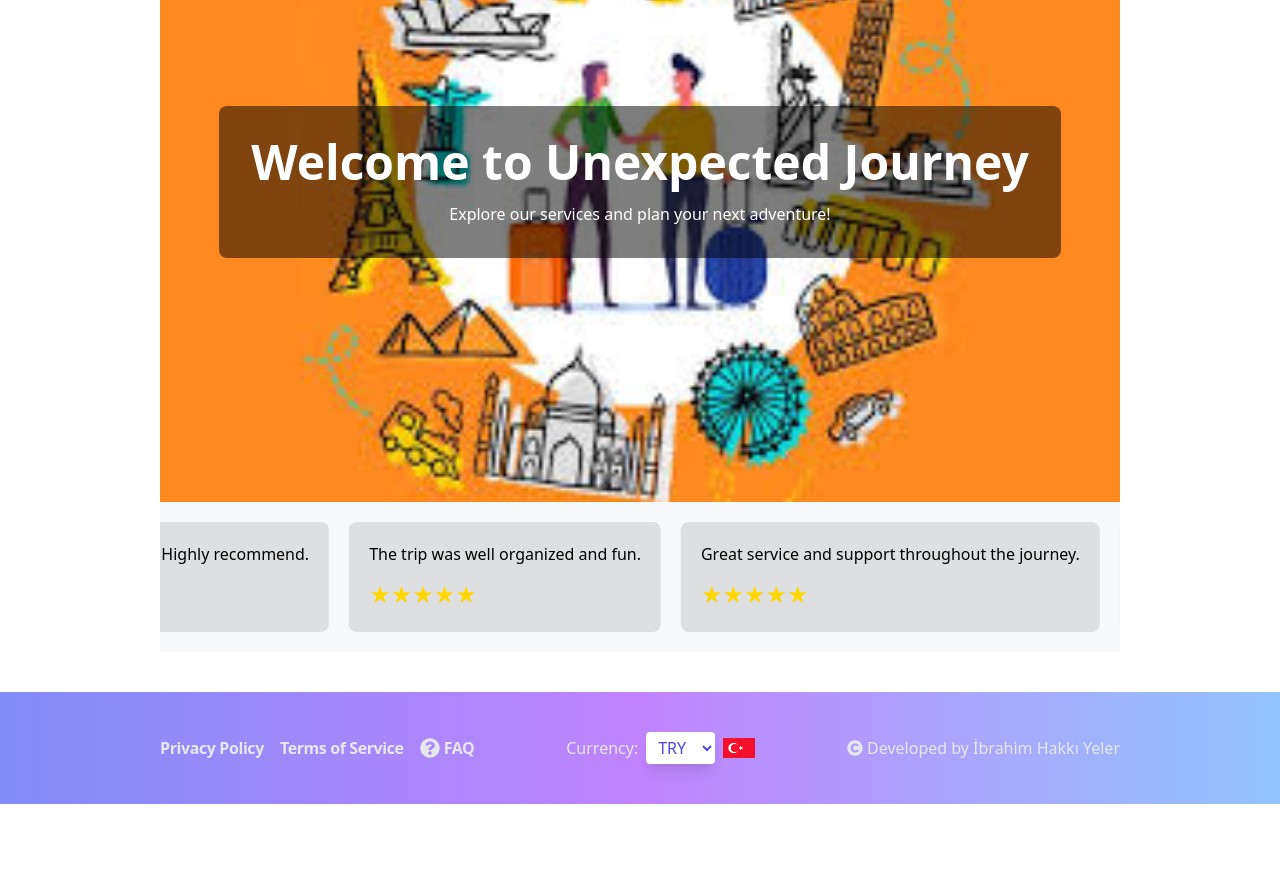
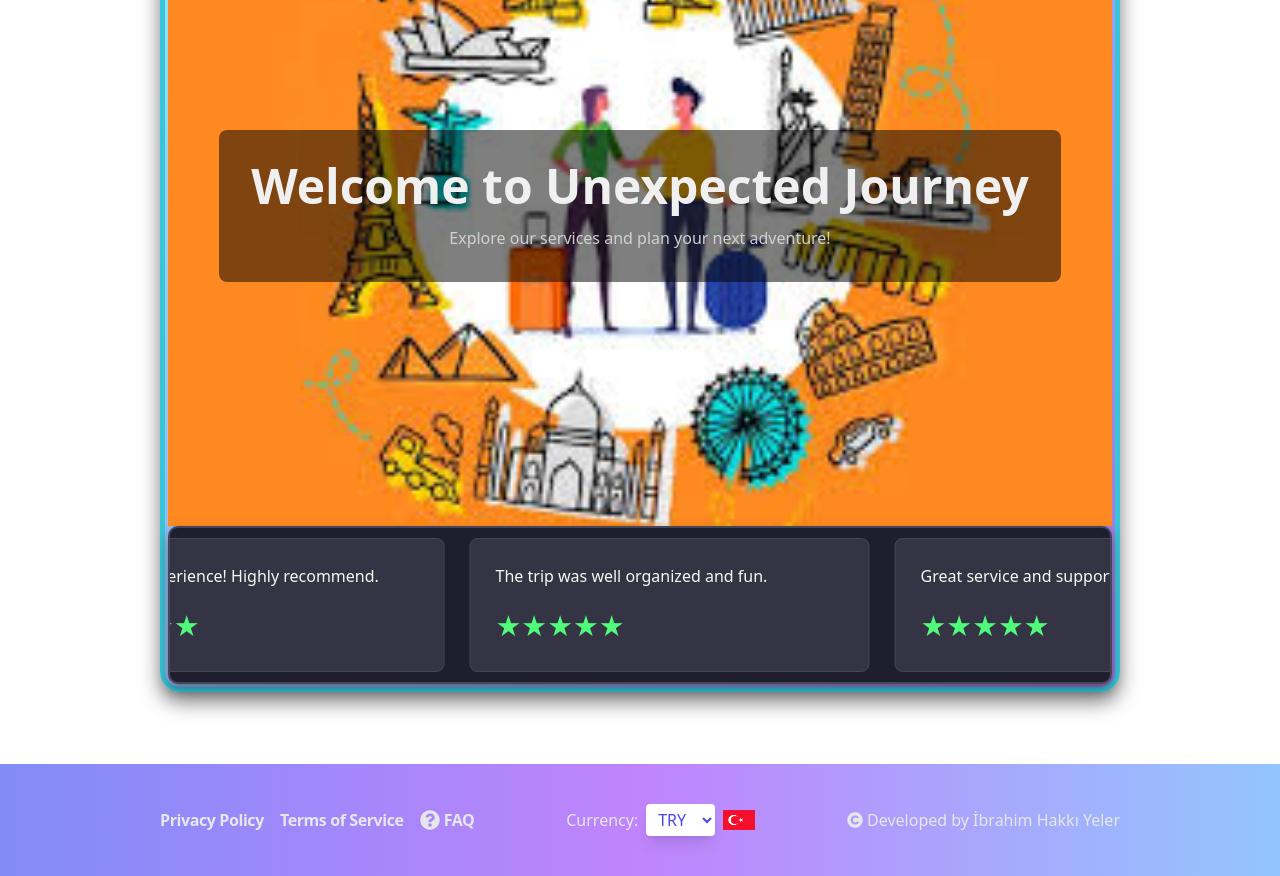
Before and after one commit to ibrahimyeler/BokingAppProject, a React (Vite) app in the folder frontend/: page /home in a window 1280 px wide. Shown: the part 440-1316 px from the top of the page. Before the commit the page ends 1244 px from the top, so only its background shows below. Built offline with nearby package versions, Linux system fonts and the light colour scheme.

Commit message:
menu icon is added to left top of header from right top

```diff
--- a/frontend/src/components/Header.css
+++ b/frontend/src/components/Header.css
@@ -7,6 +7,16 @@
         opacity: 1;
         transform: translateY(0);
     }
+}
+
+@keyframes typing {
+    from { width: 0; }
+    to { width: 100%; }
+}
+
+@keyframes blinkCursor {
+    from { border-right: 2px solid transparent; }
+    to { border-right: 2px solid white; }
 }
 
 @keyframes backgroundChange {
@@ -39,6 +49,7 @@
     white-space: nowrap;
     display: inline-block;
     width: 100%;
+    padding-left: 5rem;
 }
 
 .title-text {
@@ -55,16 +66,6 @@
     animation: typing 4s steps(40, end) infinite, blinkCursor 0.75s step-end infinite;
 }
 
-@keyframes typing {
-    from { width: 0; }
-    to { width: 100%; }
-}
-
-@keyframes blinkCursor {
-    from { border-right: 2px solid transparent; }
-    to { border-right: 2px solid white; }
-}
-
 .title-char {
     display: inline-block;
     animation: fadeInOut 2s infinite;
--- a/frontend/src/components/ReviewsSlider.css
+++ b/frontend/src/components/ReviewsSlider.css
@@ -2,36 +2,45 @@
     width: 100%;
     overflow: hidden;
     position: relative;
-    background: #f8f9fa; /* Arka plan rengi */
-    padding: 20px 0;
+    background: #1e1e2f; /* Arka plan rengi */
+    padding: 10px 0; /* Üstten ve alttan daraltma (önceden 30px idi) */
+    border-radius: 10px;
+    box-shadow: 0 6px 12px rgba(0, 0, 0, 0.4);
+    border: 2px solid #44475a;
+    margin: 0 auto;
+    max-width: 100%; /* Maksimum genişliği ayarladık */
 }
 
 .reviews-slider {
     display: flex;
     animation: scroll 15s linear infinite;
+    padding: 0 50px; /* Yanlardan ekstra boşluk */
 }
 
 .review-item {
-    min-width: 300px; /* Her bir yorum kutusunun genişliği */
-    padding: 20px;
-    margin-right: 20px;
-    background: rgba(0, 0, 0, 0.1);
+    min-width: 400px; /* Yorum kutularının genişliği */
+    padding: 25px; /* İçerik boşluğu */
+    margin-right: 25px; /* Kutular arasındaki boşluk */
+    background: rgba(255, 255, 255, 0.1); /* Yarı saydam arka plan */
     border-radius: 8px;
-    flex: 0 0 auto; /* Flex öğelerinin boyutlarını ayarlar */
+    border: 1px solid #44475a;
+    flex: 0 0 auto;
+    color: #f8f8f2; /* Metin rengi */
 }
 
 .rating {
-    font-size: 1.5rem;
-    margin-top: 10px;
+    font-size: 1.8rem;
+    margin-top: 15px;
+    color: #50fa7b;
 }
 
 .star {
-    color: #ffd700; /* Altın renginde yıldızlar */
-    font-size: 1.5rem;
+    color: #50fa7b; /* Yıldız rengi */
+    font-size: 1.8rem; /* Yıldız boyutu */
 }
 
 .star.filled {
-    color: #ffd700; /* Dolmuş yıldızlar */
+    color: #50fa7b;
 }
 
 @keyframes scroll {
--- a/frontend/src/pages/FlightPage.css
+++ /dev/null
@@ -1,118 +0,0 @@
-/* src/FlightsPage.css */
-.flights-container {
-    padding: 20px;
-    text-align: center;
-    position: relative; /* İçerik ile buton arasındaki konumu ayarlamak için */
-  }
-
-  .content {
-    max-width: 800px;
-    margin: 0 auto;
-  }
-
-  .header-container {
-    position: relative;
-    display: inline-block;
-    margin-bottom: 20px;
-  }
-
-  .animated-header {
-    font-size: 2.5rem;
-    font-weight: bold;
-    color: #fff; /* Başlık rengi */
-    background: linear-gradient(45deg, #3498db, #e74c3c); /* Arka plan şeridi */
-    background-clip: text;
-    -webkit-background-clip: text;
-    color: transparent;
-    animation: colorChange 3s infinite; /* Animasyon */
-  }
-
-  @keyframes colorChange {
-    0% {
-      color: #3498db;
-    }
-    50% {
-      color: #e74c3c;
-    }
-    100% {
-      color: #3498db;
-    }
-  }
-
-  .search-container {
-    margin: 20px 0;
-    display: flex;
-    flex-direction: column; /* Yazı ve buton dikey olarak hizalanacak */
-    align-items: center; /* Orta hizalama */
-  }
-
-  .flight-search-form {
-    max-width: 600px;
-    margin: 0 auto;
-    padding: 20px;
-    border: 1px solid #ddd;
-    border-radius: 8px;
-    background-color: #f9f9f9;
-  }
-
-  .flight-search-form h2 {
-    font-size: 1.5rem;
-    margin-bottom: 20px;
-  }
-
-  .form-group {
-    margin-bottom: 15px;
-    text-align: left;
-  }
-
-  .form-group label {
-    display: block;
-    margin-bottom: 5px;
-    font-weight: bold;
-  }
-
-  .form-group input {
-    width: 100%;
-    padding: 8px;
-    font-size: 1rem;
-    border: 1px solid #ccc;
-    border-radius: 4px;
-  }
-
-  .search-button {
-    padding: 12px 25px;
-    font-size: 1.1rem;
-    color: #fff;
-    background-color: #e74c3c; /* Buton arka plan rengi */
-    border: none;
-    border-radius: 8px;
-    cursor: pointer;
-    transition: background-color 0.3s, transform 0.3s;
-    box-shadow: 0 4px 8px rgba(0, 0, 0, 0.2);
-  }
-
-  .search-button:hover {
-    background-color: #c0392b; /* Hover rengi */
-    transform: scale(1.05);
-  }
-
-  .back-button-container {
-    position: absolute;
-    top: 10px;
-    left: -10px; /* Daha fazla sola kaydırmak için negatif değer kullanıldı */
-  }
-
-  .back-to-home {
-    padding: 10px 20px; /* Arttırılmış yatay padding */
-    background-color: #3498db; /* Arka plan rengi */
-    color: #fff;
-    text-decoration: none;
-    border-radius: 8px;
-    transition: background-color 0.3s, transform 0.3s;
-    box-shadow: 0 4px 8px rgba(0, 0, 0, 0.2);
-  }
-
-  .back-to-home:hover {
-    background-color: #2980b9; /* Hover rengi */
-    transform: scale(1.05);
-  }
--- a/frontend/src/pages/FlightPage.tsx
+++ b/frontend/src/pages/FlightPage.tsx
@@ -1,18 +1,29 @@
 // src/FlightsPage.tsx
-import React, { useState } from 'react';
+import React, { useState, useEffect } from 'react';
 import { Link } from 'react-router-dom';
 import FlightSearchForm from './FlightSearchForm'; // Yeni bileşeni içe aktar
-import './FlightPage.css'; // CSS dosyanızı buraya ekleyin
+import './FlightsPage.css'; // CSS dosyanızın yolu doğru
 
 const FlightPage: React.FC = () => {
   const [showSearchForm, setShowSearchForm] = useState(false);
+  const [animatePlane, setAnimatePlane] = useState(false);
 
   const handleSearchClick = () => {
     setShowSearchForm(true);
   };
 
+  useEffect(() => {
+    // Uçak animasyonunu başlatmak için 1 saniye sonra 'animate' sınıfı eklenir.
+    const timer = setTimeout(() => {
+      setAnimatePlane(true);
+    }, 1000);
+
+    return () => clearTimeout(timer); // Bileşen unmount olduğunda timeout temizlenir.
+  }, []);
+
   return (
     <div className="flights-container">
+      <div className={`plane-animation ${animatePlane ? 'animate' : ''}`} />
       <div className="back-button-container">
         <Link to="/" className="back-to-home">Back to Home Page</Link>
       </div>
--- /dev/null
+++ b/frontend/src/pages/FlightsPage.css
@@ -0,0 +1,18 @@
+/* src/FlightsPage.css */
+
+.plane-animation {
+  position: absolute;
+  top: 30%; /* Uçağın yüksekliği */
+  left: -150px; /* Uçağın başlangıç noktası (ekranın sol dışı) */
+  width: 100px; /* Uçağın genişliği */
+  height: auto;
+  transition: left 10s linear; /* Uçağın süzülme süresi ve hızı */
+  background-image: url("/images/plane.jpeg"); /* Uçak görselinin yolu, public klasöründen */
+  background-size: contain;
+  background-repeat: no-repeat;
+  z-index: 10; /* Uçak animasyonunun içeriğin arkasında kalmaması için artırıldı */
+}
+
+.plane-animation.animate {
+  left: 110%; /* Uçağın varış noktası (ekranın sağ dışı) */
+}
--- a/frontend/src/pages/Home.css
+++ b/frontend/src/pages/Home.css
@@ -5,12 +5,12 @@
   display: flex;
   align-items: center;
   justify-content: center;
-  position: relative; /* Animasyonun konumlandırılabilmesi için */
-  overflow: hidden; /* Arka planın kaymasını sınırlamak için */
+  position: relative;
+  overflow: hidden;
 }
 
 .hero-overlay {
-  background: rgba(0, 0, 0, 0.5); /* Opaklık ekler */
+  background: rgba(0, 0, 0, 0.5);
   padding: 2rem;
   border-radius: 8px;
 }
@@ -23,25 +23,36 @@
 
 .review-slide {
   padding: 1rem;
-  background: rgba(0, 0, 0, 0.1);
-  border-radius: 8px;
+  background: rgba(4, 54, 54,0.1);
+  border-radius: 12px;
   margin: 0 1rem;
 }
 
 .rating {
   font-size: 1.5rem;
+  color: #cccccc;
 }
 
 .star {
-  color: #ffd700; /* Altın renginde yıldızlar */
+  color: #ffd700;
   font-size: 1.5rem;
 }
 
 .star.filled {
-  color: #ffd700; /* Dolmuş yıldızlar */
+  color: #ffd700;
 }
 
-/* Animasyon için stil ekleyin */
+/* Çerçeve için stil eklemeleri */
+.frame-container {
+  border: 5px solid hsl(187, 67%, 53%); /* Çerçeve rengi - canlı pembe */
+  border-radius: 20px;
+  padding: 3px;
+  margin: 2rem auto;
+  max-width: 100%; /* Genişliği ayarladık */
+  box-shadow: 0 10px 20px rgba(0, 0, 0, 0.5); /* Gölge efekti */
+  background: linear-gradient(135deg, #8be9fd, #a473e0); /* Canlı bir arka plan rengi */
+}
+
 @keyframes slidingStripes {
   0% {
     background-position: 0 0;
@@ -56,11 +67,19 @@
   position: absolute;
   top: 0;
   left: 0;
-  width: 100vw; /* Tam genişlik */
-  height: 100%; /* Tam yükseklik */
-  background-image: linear-gradient(45deg, rgba(255, 0, 150, 0.3), rgba(0, 204, 255, 0.3)); /* Renkli şeritler */
-  background-size: 200% 200%; /* Animasyon alanını genişletir */
+  width: 100vw;
+  height: 100%;
+  background-image: linear-gradient(45deg, rgba(255, 0, 150, 0.3), rgba(0, 204, 255, 0.3));
+  background-size: 200% 200%;
   background-repeat: no-repeat;
-  animation: slidingStripes 10s linear infinite; /* Animasyon süresi ve türü */
-  z-index: -1; /* Arka planda olmasını sağlar */
+  animation: slidingStripes 10s linear infinite;
+  z-index: -1;
 }
+
+h1.text-5xl {
+  color: #f0f0f0;
+}
+
+p.text-center {
+  color: #d0d0d0;
+}
--- a/frontend/src/pages/Home.tsx
+++ b/frontend/src/pages/Home.tsx
@@ -23,7 +23,7 @@ const Home: React.FC = () => {
     }, []);
 
     return (
-        <div>
+        <div className="frame-container">
             <div className="home-container" style={{ backgroundImage: `url(${images[currentImageIndex]})` }}>
                 <div className="hero-overlay">
                     <h1 className="text-5xl font-bold text-center text-white">Welcome to Unexpected Journey</h1>
--- a/frontend/src/pages/Register.tsx
+++ b/frontend/src/pages/Register.tsx
@@ -1,3 +1,5 @@
+
+
 import React, { useState } from 'react';
 import { useForm, SubmitHandler } from 'react-hook-form';
 import { useMutation } from 'react-query';
@@ -17,7 +19,10 @@ const Register: React.FC = () => {
   const { register, handleSubmit, formState: { errors } } = useForm<RegisterFormData>();
 
   const mutation = useMutation(apiClient.register, {
-    onSuccess: () => {
+    onSuccess: (data) => {
+      localStorage.setItem('firstName', data.firstName);
+      localStorage.setItem('lastName', data.lastName);
+      localStorage.setItem('isLoggedIn', 'true');
       setIsSubmitted(true);
       setErrorMessage(null);
     },
@@ -94,14 +99,14 @@ const Register: React.FC = () => {
               />
               {errors.confirmPassword && <p className="text-red-500 text-sm">{errors.confirmPassword.message}</p>}
             </label>
+            {errorMessage && <p className="text-red-500 text-sm">{errorMessage}</p>}
+            <button
+              type="submit"
+              className="bg-blue-500 text-white rounded py-2 px-4 font-bold hover:bg-blue-600 transition duration-300 ease-in-out"
+            >
+              Register
+            </button>
           </div>
-          {errorMessage && <p className="text-red-500 text-sm">{errorMessage}</p>}
-          <button type="submit" className="bg-blue-500 text-white py-1 px-2 rounded text-sm mt-5 transition-all duration-300 ease-in-out transform hover:scale-110">
-            Create Account
-          </button>
-          <p className="text-sm text-gray-600 mt-2">
-            Have an account? <a href="/signin" className="text-blue-500 hover:underline ml-1">Sign In</a>
-          </p>
         </form>
       )}
     </div>
--- a/frontend/src/types/tour/Tour.ts
+++ b/frontend/src/types/tour/Tour.ts
@@ -5,5 +5,7 @@ export interface Tour {
   duration: number;
   price: number;
   description: string;
+  imageUrl: string; // Yeni resim alanı
   category: string; // Turun kategorisini belirtmek için eklendi
+  link: string; // Yeni link alanı
 }
```
Also changed, not shown: frontend/src/components/Header.tsx (+16 -15 lines), frontend/src/pages/AbroadTours.tsx (+43 -12 lines), frontend/src/pages/SignIn.tsx (+28 -28 lines).
